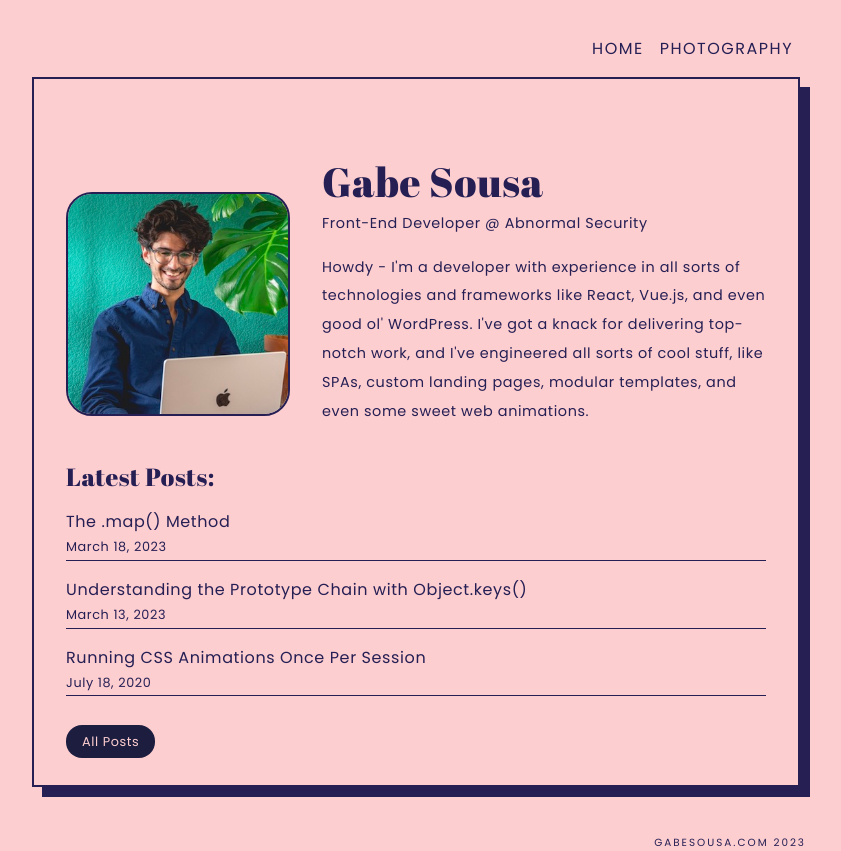
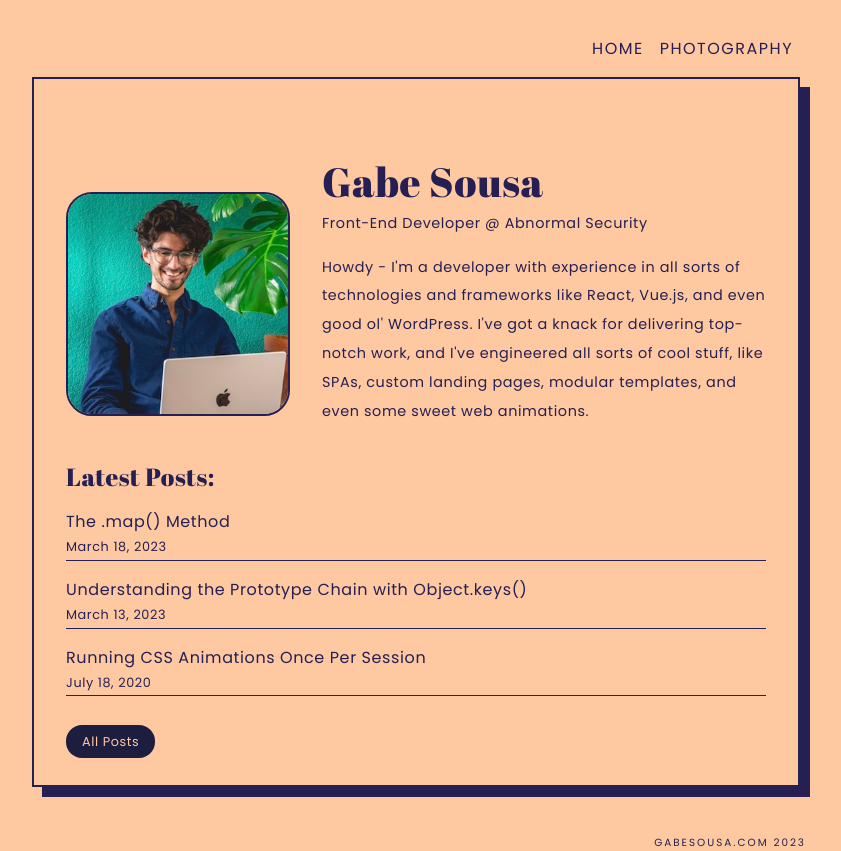
Before and after one commit to developer-gabe/nextjs-project, a Next.js app: page / in a window 1280 px wide. Shown: the whole page, without its empty margins (224-1065 px from the left). Built offline with nearby package versions, Linux system fonts and the light colour scheme; a small style sheet from the web is missing.

Commit message:
Pink to Orange

```diff
--- a/styles/globals.css
+++ b/styles/globals.css
@@ -13,7 +13,7 @@ body {
 	margin: auto;
 	padding: .25rem;
 	font-family: 'Poppins';
-	background: #fdced0;
+	background: #fec8a0;
 	color: #251f54;
 	letter-spacing: .6px;
 }
@@ -120,7 +120,7 @@ footer {
 .button {
 	text-decoration: none;
 	background: #1d1e3f;
-	color: #fdced0;
+	color: #fec8a0;
 	border: none;
 	border-radius: 16px;
 	padding: .5rem 1rem;
```
